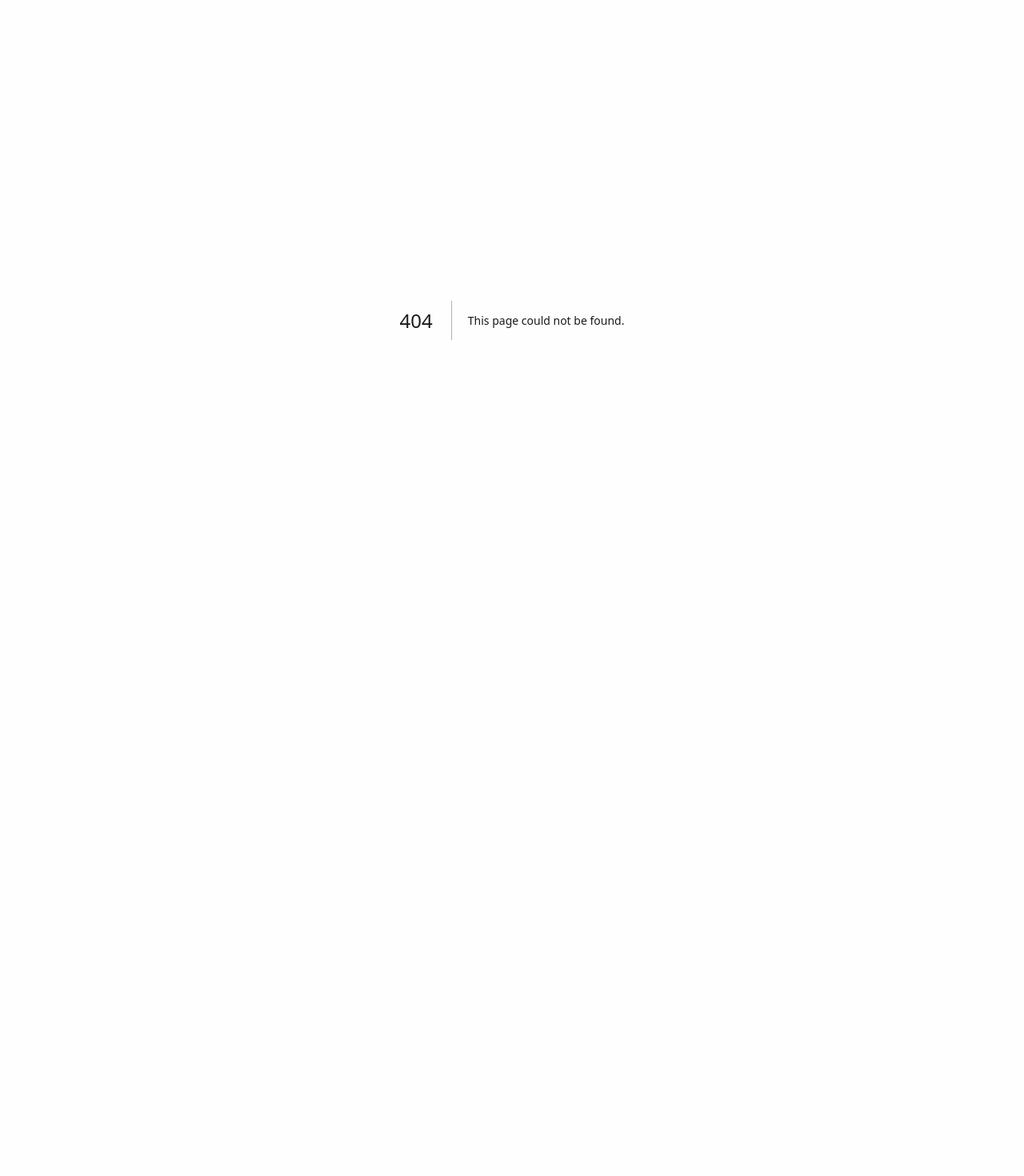
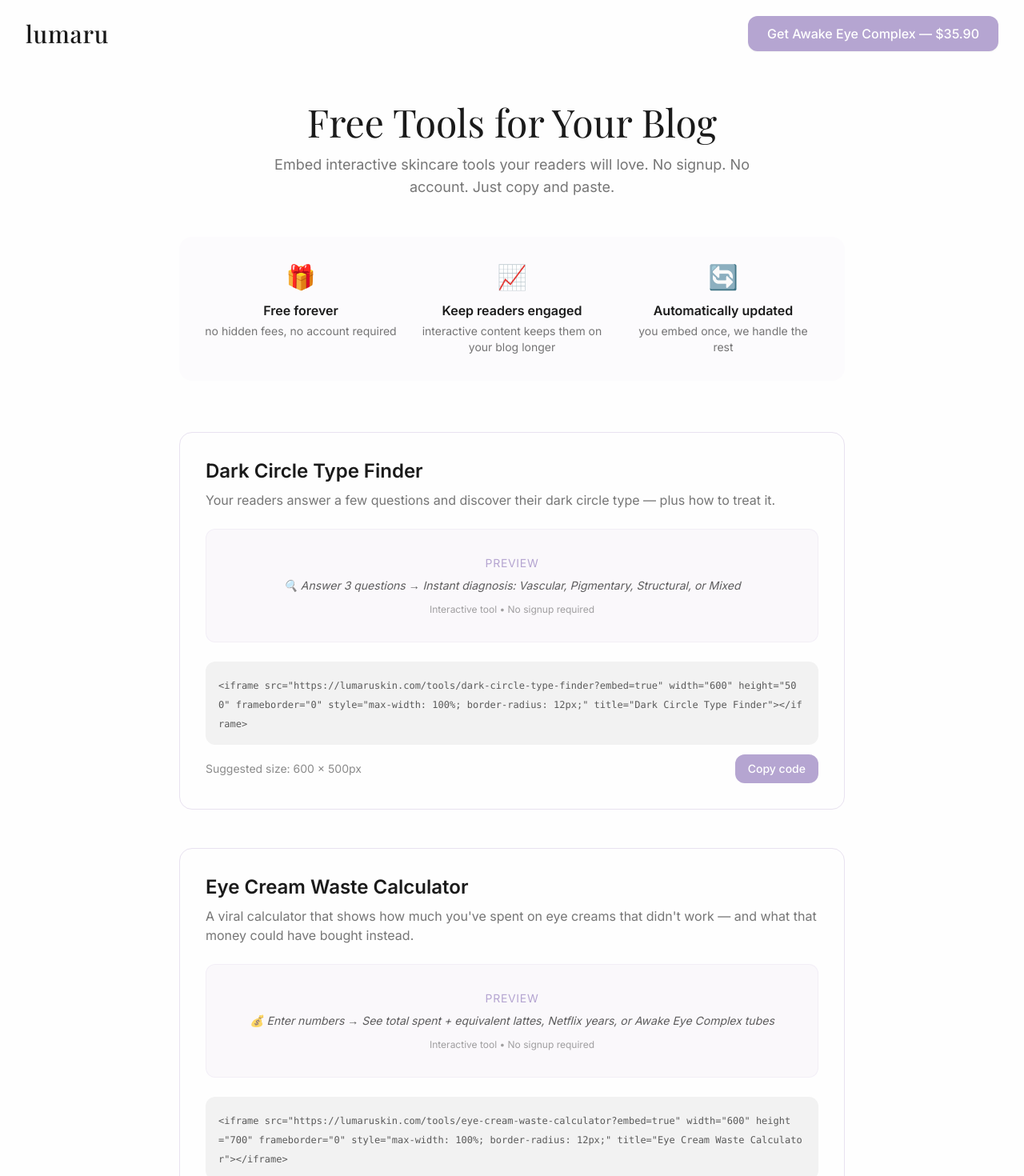
Before and after one commit to mateushahndev/lumaru, a Next.js app: page /tools/embed in a window 1280 px wide. Before the commit this address had no page. Shown: the top 1470 px of the page at 80% size. Before the commit the page ends 800 px from the top, so only its background shows below. Built offline with nearby package versions, Linux system fonts and the light colour scheme.

Commit message:
feat: add embed tools page for bloggers with iframe snippets

```diff
--- /dev/null
+++ b/app/tools/embed/page.tsx
@@ -0,0 +1,36 @@
+import type { Metadata } from "next";
+import Navbar from "@/components/landing/Navbar";
+import Footer from "@/components/landing/Footer";
+import EmbedTools from "@/components/tools/EmbedTools";
+
+export const metadata: Metadata = {
+  title: "Free Skincare Tools for Bloggers | Embed Interactive Widgets",
+  description:
+    "Embed our free Dark Circle Type Finder and Eye Cream Waste Calculator on your beauty blog. No signup. Just copy and paste.",
+  openGraph: {
+    title: "Free Skincare Tools for Bloggers | Embed Interactive Widgets",
+    description:
+      "Embed our free Dark Circle Type Finder and Eye Cream Waste Calculator on your beauty blog.",
+    url: "https://lumaruskin.com/tools/embed",
+    type: "website",
+  },
+  alternates: {
+    canonical: "https://lumaruskin.com/tools/embed",
+  },
+  robots: {
+    index: true,
+    follow: true,
+  },
+};
+
+export default function EmbedToolsPage() {
+  return (
+    <>
+      <Navbar />
+      <main className="min-h-screen bg-background pt-32 pb-20">
+        <EmbedTools />
+      </main>
+      <Footer />
+    </>
+  );
+}
--- /dev/null
+++ b/components/tools/EmbedTools.tsx
@@ -0,0 +1,131 @@
+"use client";
+
+import { useState } from "react";
+
+interface ToolProps {
+  title: string;
+  description: string;
+  iframeCode: string;
+  suggestedSize: string;
+  preview: string;
+}
+
+function CopyButton({ code }: { code: string }) {
+  const [copied, setCopied] = useState(false);
+
+  const handleCopy = async () => {
+    await navigator.clipboard.writeText(code);
+    setCopied(true);
+    setTimeout(() => setCopied(false), 2000);
+  };
+
+  return (
+    <button
+      onClick={handleCopy}
+      className="px-4 py-2 bg-primary hover:bg-primary-dark text-white font-medium rounded-xl transition-all duration-300 transform hover:scale-105 active:scale-95 text-sm"
+    >
+      {copied ? "Copied!" : "Copy code"}
+    </button>
+  );
+}
+
+function ToolCard({ title, description, iframeCode, suggestedSize, preview }: ToolProps) {
+  return (
+    <div className="border border-[#E8E2F0] rounded-2xl p-6 md:p-8">
+      <h2 className="text-2xl font-semibold text-text mb-2">{title}</h2>
+      <p className="text-text/60 mb-6">{description}</p>
+
+      {/* Preview visual placeholder (não é iframe real) */}
+      <div className="bg-primary-light/10 rounded-xl p-8 text-center mb-6 border border-primary-light/20">
+        <div className="text-primary text-sm uppercase tracking-wider mb-2">Preview</div>
+        <div className="text-text/70 text-sm italic">{preview}</div>
+        <div className="text-text/40 text-xs mt-3">Interactive tool • No signup required</div>
+      </div>
+
+      {/* Iframe snippet + botão */}
+      <div className="bg-text/5 rounded-xl p-4 mb-3">
+        <code className="text-xs text-text/70 break-all whitespace-pre-wrap">
+          {iframeCode}
+        </code>
+      </div>
+
+      <div className="flex flex-wrap justify-between items-center gap-4">
+        <span className="text-text/50 text-sm">Suggested size: {suggestedSize}</span>
+        <CopyButton code={iframeCode} />
+      </div>
+    </div>
+  );
+}
+
+export default function EmbedTools() {
+  const tools = [
+    {
+      title: "Dark Circle Type Finder",
+      description:
+        "Your readers answer a few questions and discover their dark circle type — plus how to treat it.",
+      iframeCode: `<iframe src="https://lumaruskin.com/tools/dark-circle-type-finder?embed=true" width="600" height="500" frameborder="0" style="max-width: 100%; border-radius: 12px;" title="Dark Circle Type Finder"></iframe>`,
+      suggestedSize: "600 × 500px",
+      preview: "🔍 Answer 3 questions → Instant diagnosis: Vascular, Pigmentary, Structural, or Mixed",
+    },
+    {
+      title: "Eye Cream Waste Calculator",
+      description:
+        "A viral calculator that shows how much you've spent on eye creams that didn't work — and what that money could have bought instead.",
+      iframeCode: `<iframe src="https://lumaruskin.com/tools/eye-cream-waste-calculator?embed=true" width="600" height="700" frameborder="0" style="max-width: 100%; border-radius: 12px;" title="Eye Cream Waste Calculator"></iframe>`,
+      suggestedSize: "600 × 700px",
+      preview: "💰 Enter numbers → See total spent + equivalent lattes, Netflix years, or Awake Eye Complex tubes",
+    },
+  ];
+
+  return (
+    <div className="max-w-4xl mx-auto px-4 sm:px-6 lg:px-8">
+      {/* Header */}
+      <div className="text-center mb-12">
+        <h1 className="text-3xl md:text-4xl lg:text-5xl font-display text-text mb-4">
+          Free Tools for Your Blog
+        </h1>
+        <p className="text-text/60 text-lg max-w-2xl mx-auto">
+          Embed interactive skincare tools your readers will love. No signup. No account. Just copy and paste.
+        </p>
+      </div>
+
+      {/* Why embed section */}
+      <div className="bg-primary-light/5 rounded-2xl p-8 mb-16">
+        <div className="grid md:grid-cols-3 gap-6">
+          <div className="text-center">
+            <div className="text-3xl mb-3">🎁</div>
+            <h3 className="font-semibold text-text mb-1">Free forever</h3>
+            <p className="text-text/60 text-sm">no hidden fees, no account required</p>
+          </div>
+          <div className="text-center">
+            <div className="text-3xl mb-3">📈</div>
+            <h3 className="font-semibold text-text mb-1">Keep readers engaged</h3>
+            <p className="text-text/60 text-sm">interactive content keeps them on your blog longer</p>
+          </div>
+          <div className="text-center">
+            <div className="text-3xl mb-3">🔄</div>
+            <h3 className="font-semibold text-text mb-1">Automatically updated</h3>
+            <p className="text-text/60 text-sm">you embed once, we handle the rest</p>
+          </div>
+        </div>
+      </div>
+
+      {/* Tools */}
+      <div className="space-y-12 mb-16">
+        {tools.map((tool) => (
+          <ToolCard key={tool.title} {...tool} />
+        ))}
+      </div>
+
+      {/* CTA suave */}
+      <div className="text-center py-8 border-t border-primary-light/20">
+        <p className="text-text/60">
+          Questions? Email us at{" "}
+          <a href="mailto:hello@lumaruskin.com" className="text-primary hover:underline">
+            hello@lumaruskin.com
+          </a>
+        </p>
+      </div>
+    </div>
+  );
+}
```
